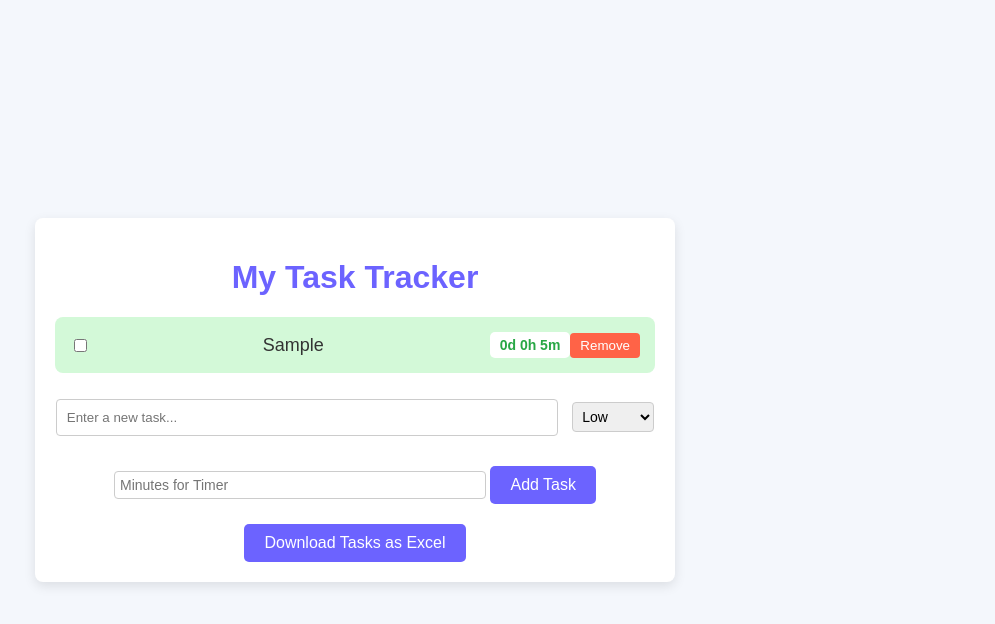
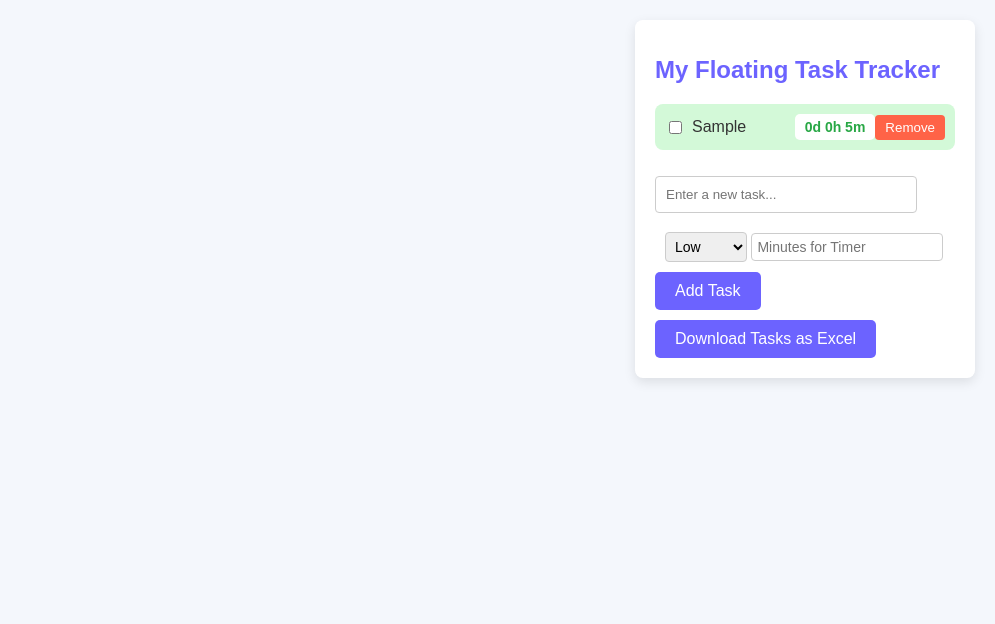
Before and after one commit to kgbputan/tasks, a plain HTML site: page index.html in a window 1280 px wide. Both pictures are taken after typing "Sample", "5" into the empty fields and a click on the button "Add Task". Shown: the top 624 px of the page, without its empty margins (285-1280 px from the left). Drawn offline with Linux system fonts and the light colour scheme.

Commit message:
Update index.html

```diff
--- a/index.html
+++ b/index.html
@@ -4,7 +4,7 @@
     <meta charset="UTF-8">
     <meta name="viewport" content="width=device-width, initial-scale=1.0">
     <meta http-equiv="X-UA-Compatible" content="ie=edge">
-    <title>My Task Tracker</title>
+    <title>My Floating Task Tracker</title>
     <script src="https://cdnjs.cloudflare.com/ajax/libs/xlsx/0.17.4/xlsx.full.min.js"></script> <!-- SheetJS for Excel export -->
     <style>
         body {
@@ -13,23 +13,25 @@
             color: #333;
             margin: 0;
             padding: 0;
-            display: flex;
-            justify-content: center;
-            align-items: center;
-            height: 100vh;
-            flex-direction: column;
+            height: 2000px; /* Just for demonstration of floating effect */
         }
+        /* Floating container */
         .container {
-            width: 100%;
-            max-width: 600px;
-            text-align: center;
+            position: fixed;  /* Fix it to the screen */
+            top: 20px;  /* Distance from top */
+            right: 20px;  /* Distance from right */
+            width: 300px;
+            max-width: 100%;
             padding: 20px;
             background: #fff;
             box-shadow: 0 4px 12px rgba(0, 0, 0, 0.1);
             border-radius: 8px;
+            z-index: 1000; /* Make sure it's on top of other content */
         }
         h1 {
             color: #6C63FF;
+            font-size: 24px;
+            margin-bottom: 20px;
         }
         .task-list {
             list-style: none;
@@ -39,10 +41,9 @@
             display: flex;
             align-items: center;
             justify-content: space-between;
-            margin: 15px 0;
-            padding: 15px;
+            margin: 10px 0;
+            padding: 10px;
             border-radius: 8px;
-            transition: background-color 0.3s ease;
             background-color: #f9f9f9;
         }
         .task-item:hover {
@@ -57,7 +58,7 @@
         }
         .task-text {
             flex-grow: 1;
-            font-size: 18px;
+            font-size: 16px;
         }
         .timer {
             font-weight: bold;
@@ -84,7 +85,7 @@
             border-radius: 5px;
             cursor: pointer;
             font-size: 16px;
-            margin-top: 20px;
+            margin-top: 10px;
         }
         .button:hover {
             background-color: #5a54e1;
@@ -118,7 +119,7 @@
 <body>
 
     <div class="container">
-        <h1>My Task Tracker</h1>
+        <h1>My Floating Task Tracker</h1>
         <ul class="task-list" id="task-list">
             <!-- Tasks will be listed here dynamically -->
         </ul>
@@ -164,11 +165,12 @@
                 li.innerHTML = `
                     <input type="checkbox" class="task-checkbox" ${task.completed ? 'checked' : ''} onclick="toggleTaskCompletion(${index})">
                     <span class="task-text">${task.text}</span>
-                    ${task.timer > 0 ? `<span class="timer">${formatTime(task.timer)}</span>` : ''}
+                    ${task.timer > 0 && !task.completed ? `<span class="timer">${formatTime(task.timer)}</span>` : ''}
                     <button class="remove-btn" onclick="removeTask(${index})">Remove</button>
                 `;
                 taskList.appendChild(li);
 
+                // Start the timer if the task is active and has time remaining
                 if (task.timer > 0 && !task.completed) startTimer(index);
             });
         }
@@ -212,9 +214,13 @@
                     renderTasks();
                 } else {
                     clearInterval(interval);
+                    task.completed = true;  // Mark task as complete when timer ends
+                    task.completedAt = new Date().toLocaleString();
+                    saveTasks();
+                    renderTasks();
                     sendNotification(task.text, `${task.priority} Priority Task Reminder!`);
                 }
-            }, 60000);
+            }, 60000); // Update every minute
         }
 
         function sendNotification(taskText, title = "Task Reminder") {
```
